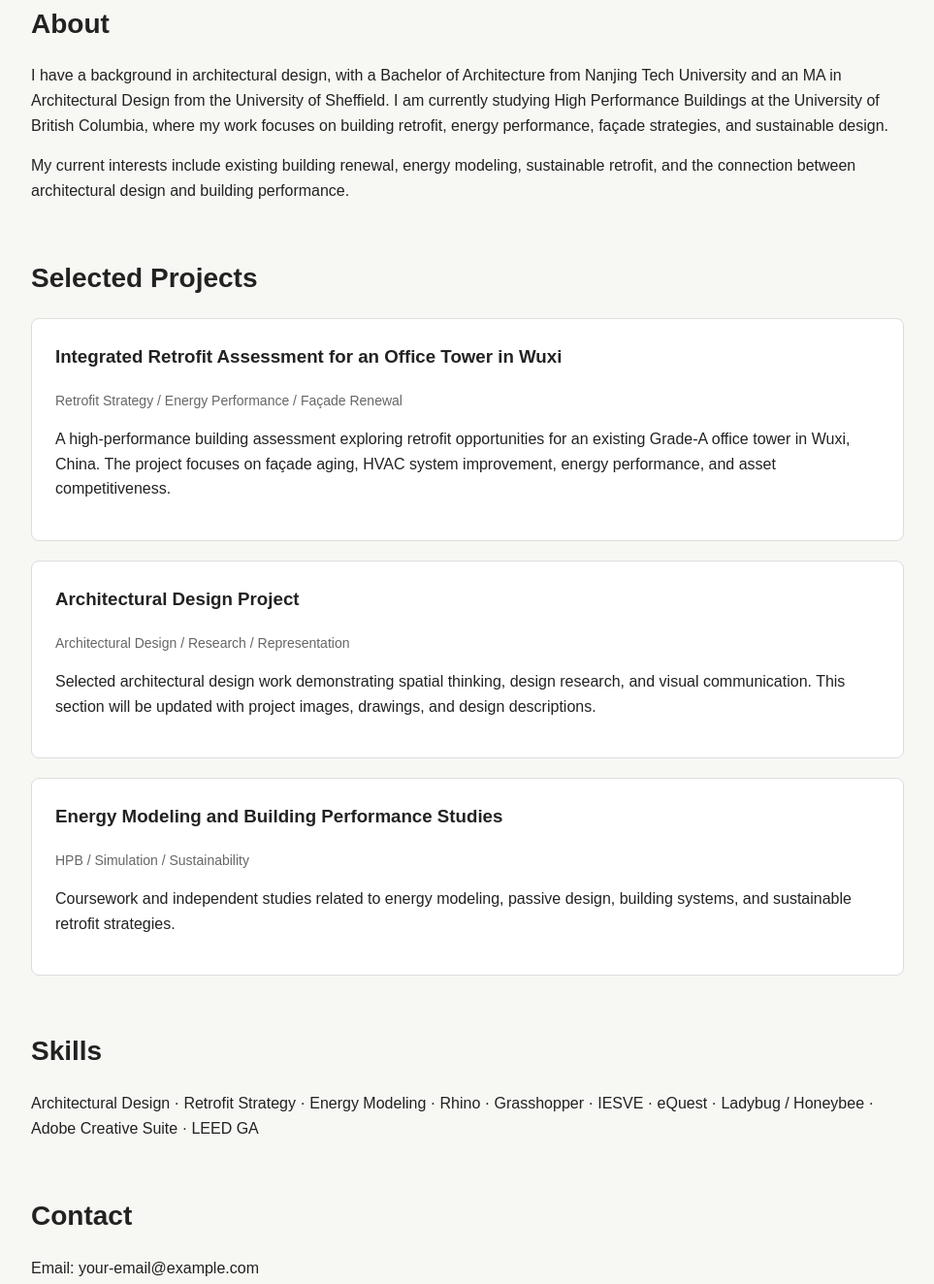
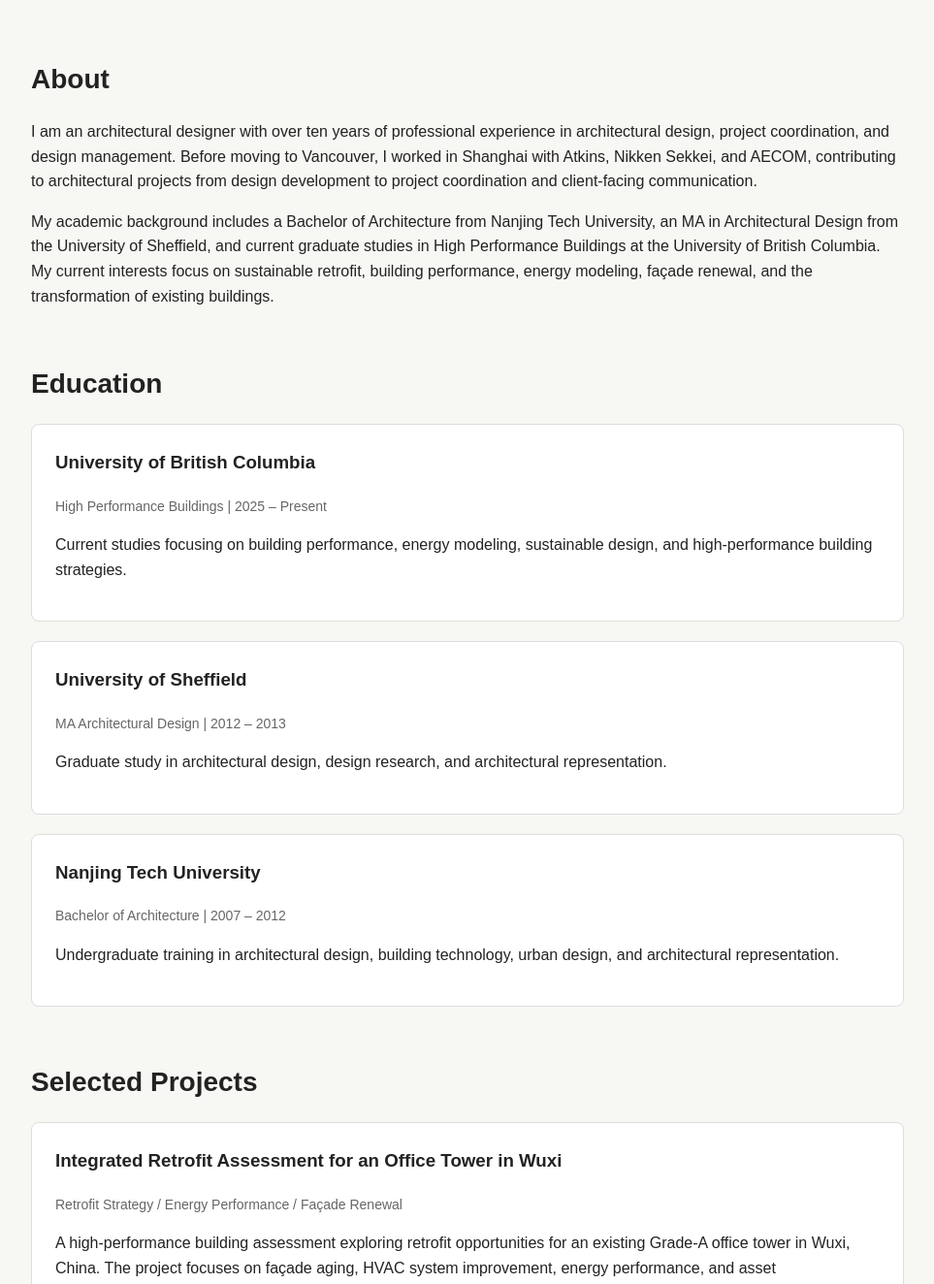
Before and after one commit to LynneZhangsh/portfolio-simple, a plain HTML site: page index.html in a window 1280 px wide. Shown: the part 561-1885 px from the top of the page at 97% size, without its empty margins (158-1121 px from the left). Drawn offline with Linux system fonts and the light colour scheme.

Commit message:
Update index.html

```diff
--- a/index.html
+++ b/index.html
@@ -107,10 +107,11 @@
     </p>
 
     <p class="intro">
-      I am an architectural designer and UBC High Performance Buildings student
-      focused on sustainable retrofit, energy performance, façade renewal, and existing building transformation.
+  I am an architectural designer and UBC High Performance Buildings student based in Vancouver,
+  with professional experience at Atkins, Nikken Sekkei, and AECOM Shanghai. My work focuses on
+  architectural design, sustainable retrofit, energy performance, façade renewal, and existing
+  building transformation.
 </p>
-
     <div class="button-group">
       <a class="button" href="#projects">View Projects</a>
       <a class="button" href="#contact">Contact</a>
@@ -122,18 +123,46 @@
   <h2>About</h2>
 
   <p>
-        I have a background in architectural design, with a Bachelor of Architecture from Nanjing Tech University
-        and an MA in Architectural Design from the University of Sheffield. I am currently studying High Performance
-        Buildings at the University of British Columbia, where my work focuses on building retrofit, energy performance,
-        façade strategies, and sustainable design.
+    I am an architectural designer with over ten years of professional experience in architectural design,
+    project coordination, and design management. Before moving to Vancouver, I worked in Shanghai with
+    Atkins, Nikken Sekkei, and AECOM, contributing to architectural projects from design development to
+    project coordination and client-facing communication.
   </p>
 
   <p>
-        My current interests include existing building renewal, energy modeling, sustainable retrofit, and the connection
-        between architectural design and building performance.
+    My academic background includes a Bachelor of Architecture from Nanjing Tech University, an MA in
+    Architectural Design from the University of Sheffield, and current graduate studies in High Performance
+    Buildings at the University of British Columbia. My current interests focus on sustainable retrofit,
+    building performance, energy modeling, façade renewal, and the transformation of existing buildings.
   </p>
 </section>
+<section id="education">
+  <h2>Education</h2>
 
+  <div class="project">
+    <h3>University of British Columbia</h3>
+    <p class="meta">High Performance Buildings | 2025 – Present</p>
+    <p>
+      Current studies focusing on building performance, energy modeling, sustainable design, and high-performance building strategies.
+    </p>
+  </div>
+
+  <div class="project">
+    <h3>University of Sheffield</h3>
+    <p class="meta">MA Architectural Design | 2012 – 2013</p>
+    <p>
+      Graduate study in architectural design, design research, and architectural representation.
+    </p>
+  </div>
+
+  <div class="project">
+    <h3>Nanjing Tech University</h3>
+    <p class="meta">Bachelor of Architecture | 2007 – 2012</p>
+    <p>
+      Undergraduate training in architectural design, building technology, urban design, and architectural representation.
+    </p>
+  </div>
+</section>
     <section id="projects">
       <h2>Selected Projects</h2>
 
@@ -190,7 +219,7 @@
     <section id="contact">
       <h2>Contact</h2>
 
-      <p>Email: your-email@example.com</p>
+      <p>Email: lynne.zhangsh@.com</p>
       <p>Location: Vancouver, BC</p>
     </section>
   </main>
```
Lines whose indentation alone changed are shown as unchanged.
